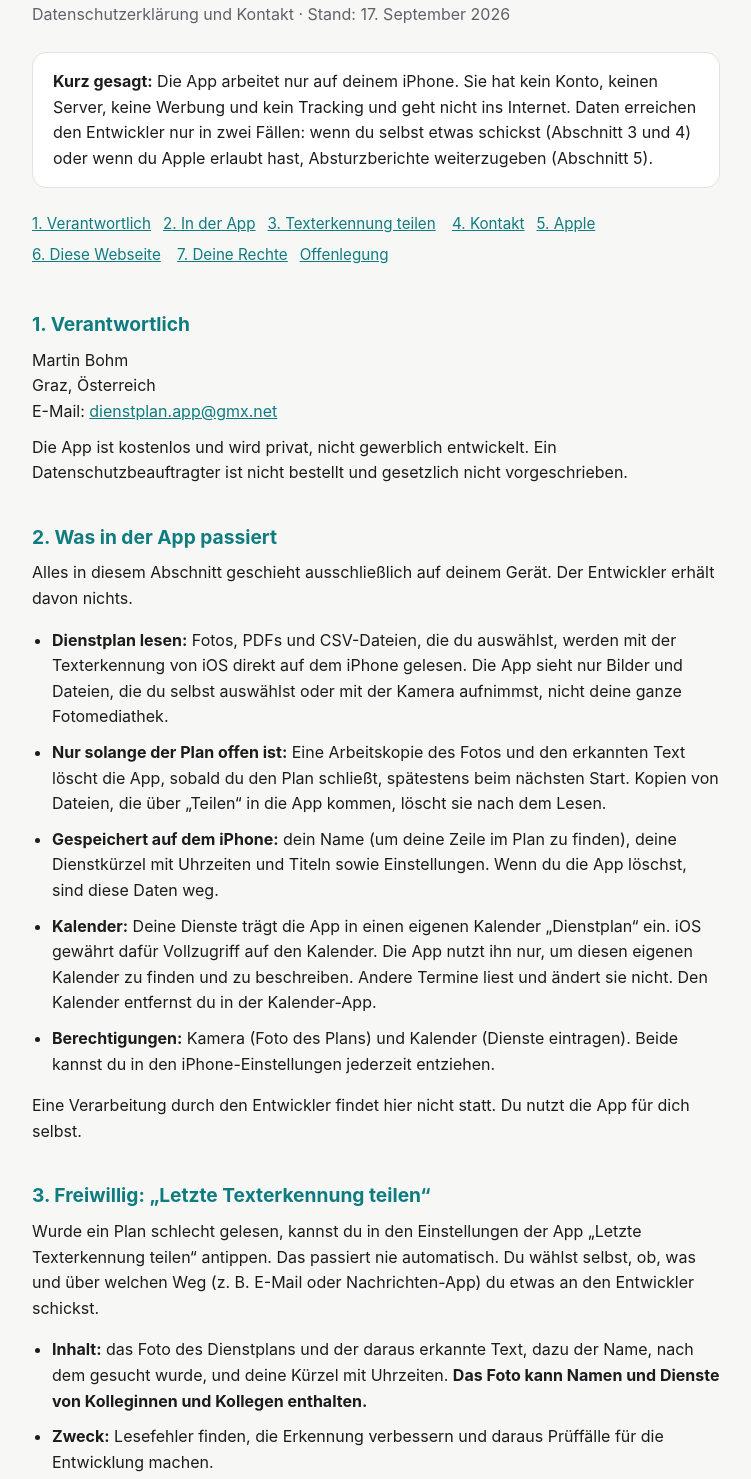
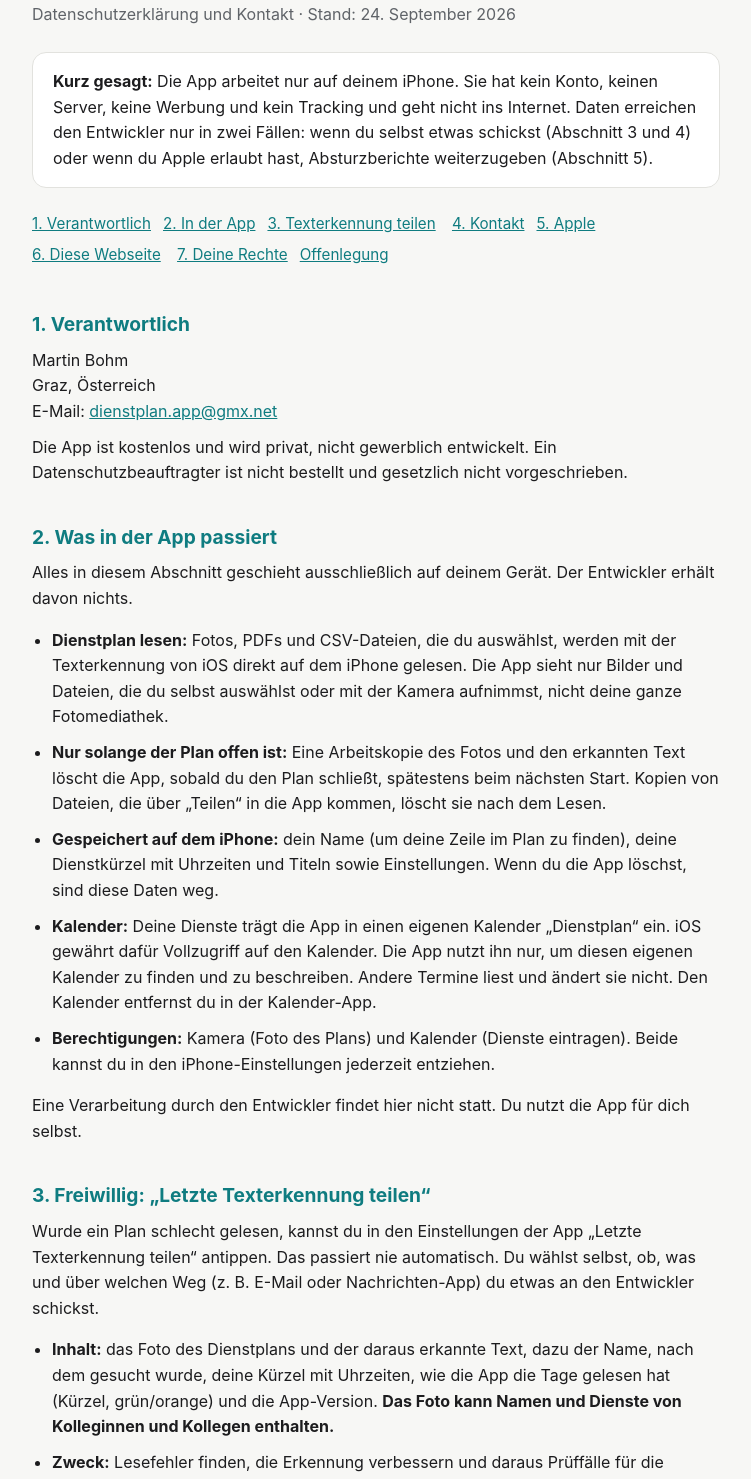
Before and after one commit to pixelman-tech/dienstplan-app, a plain HTML site: page index.html in a window 1280 px wide. Shown: the part 70-1549 px from the top of the page, without its empty margins (264-1015 px from the left). Drawn offline with Linux system fonts and the light colour scheme.

Commit message:
Datenschutz: Inhalt beim Teilen ergänzt (angezeigte Tage, App-Version), Stand 24.09.2026

```diff
--- a/index.html
+++ b/index.html
@@ -32,7 +32,7 @@
 <body>
 <main>
 <h1>Dienstplan Konverter</h1>
-<p class="stand">Datenschutzerklärung und Kontakt · Stand: 17. September 2026</p>
+<p class="stand">Datenschutzerklärung und Kontakt · Stand: 24. September 2026</p>
 
 <div class="kurz">
   <p><strong>Kurz gesagt:</strong> Die App arbeitet nur auf deinem iPhone. Sie hat kein Konto, keinen Server,
@@ -78,7 +78,8 @@ Das passiert nie automatisch. Du wählst selbst, ob, was und über welchen Weg (
 Nachrichten-App) du etwas an den Entwickler schickst.</p>
 <ul>
   <li><strong>Inhalt:</strong> das Foto des Dienstplans und der daraus erkannte Text, dazu der Name, nach dem gesucht
-  wurde, und deine Kürzel mit Uhrzeiten. <strong>Das Foto kann Namen und Dienste von Kolleginnen und Kollegen
+  wurde, deine Kürzel mit Uhrzeiten, wie die App die Tage gelesen hat (Kürzel, grün/orange) und die App-Version.
+  <strong>Das Foto kann Namen und Dienste von Kolleginnen und Kollegen
   enthalten.</strong></li>
   <li><strong>Zweck:</strong> Lesefehler finden, die Erkennung verbessern und daraus Prüffälle für die Entwicklung
   machen.</li>
```
